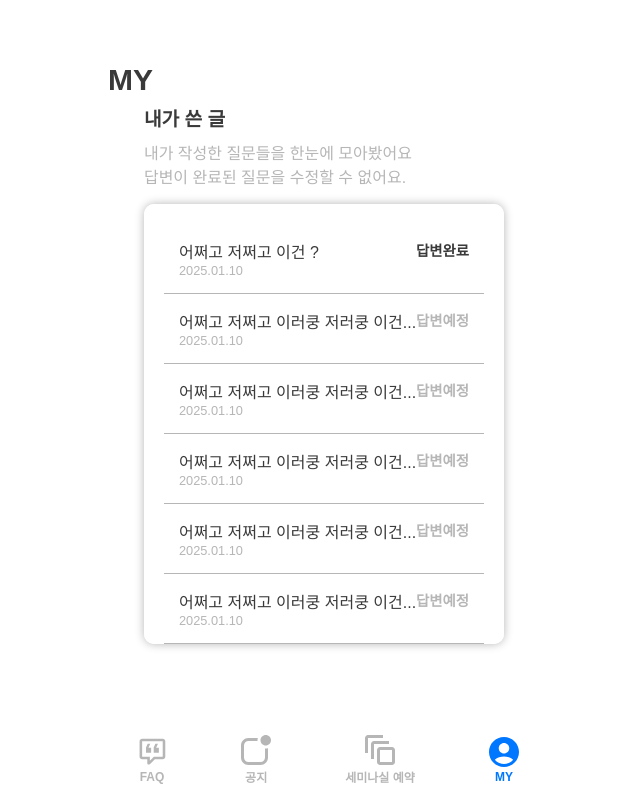
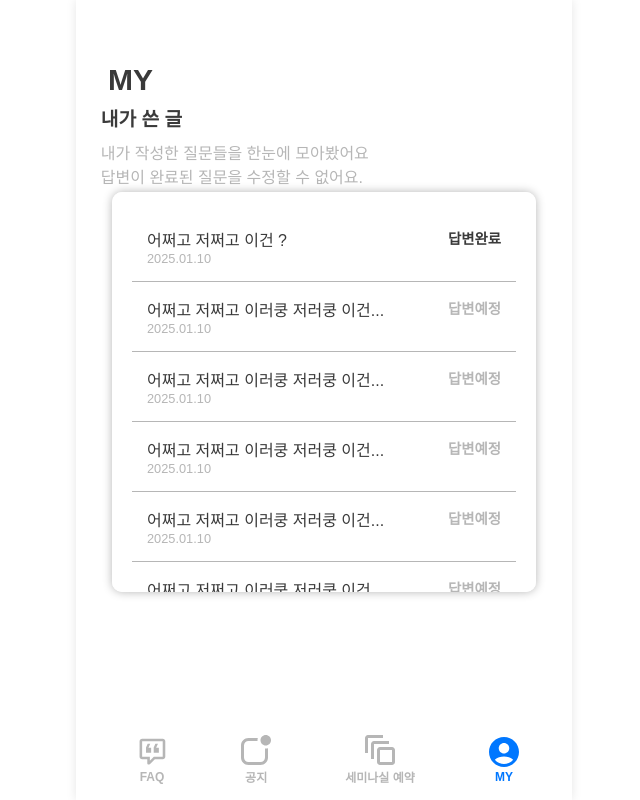
Before and after one commit to ComNCheck/ComNCheck-FE, a Next.js app: page /my/writingCheck in a window 1280 px wide. Shown: the whole page, without its empty margins (316-956 px from the left). Built offline with nearby package versions, Linux system fonts and the light colour scheme; a web font is replaced by a local one.

Commit message:
fix:ui문제 복구

```diff
--- a/src/app/layout.tsx
+++ b/src/app/layout.tsx
@@ -35,7 +35,7 @@ export default function RootLayout({
             ) : (
               <Container>
                 {!shouldHide && <HeaderNavbar />}
-                {children}
+                <MobileWapper>{children}</MobileWapper>
                 {!shouldHide && <BottomNavbar />}
               </Container>
             )}
--- a/src/app/login/first/page.tsx
+++ b/src/app/login/first/page.tsx
@@ -7,6 +7,8 @@ const Wrapper = styled.div`
   display: flex;
   flex-direction: column;
   align-items: center;
+  justify-content: center;
+  height: 100vh;
 `;
 const Logo = styled.img`
   width: 7.8125rem;
--- a/src/app/login/page.tsx
+++ b/src/app/login/page.tsx
@@ -7,6 +7,8 @@ const Wrapper = styled.div`
   display: flex;
   flex-direction: column;
   align-items: center;
+  justify-content: center;
+  height: 100vh;
 `;
 const Logo = styled.img`
   width: 7.8125rem;
--- a/src/app/my/question/page.tsx
+++ b/src/app/my/question/page.tsx
@@ -50,15 +50,14 @@ const Container = styled.div`
   display: flex;
   flex-direction: column;
   width: 90%;
-  max-width: 31rem;
   position: relative;
+  top: 11rem;
 `;
 
 const FormWrapper = styled.div`
   display: flex;
   flex-direction: column;
   align-items: center;
-  margin-top: 3rem;
 `;
 const Form = styled.div`
   width: 95%;
--- a/src/app/my/writingCheck/page.tsx
+++ b/src/app/my/writingCheck/page.tsx
@@ -103,21 +103,19 @@ export default function WritingCheck() {
 const Container = styled.div`
   display: flex;
   flex-direction: column;
-  //width: 90%;
-  //position: relative;
-  padding-top: 3rem;
+  width: 90%;
+  position: relative;
+  top: 12rem;
 `;
 
 const FormWrapper = styled.div`
   display: flex;
   flex-direction: column;
   align-items: center;
-  width: 100%;
 `;
 const Form = styled.div`
-  //width: 95%;
-
-  max-height: 55vh;
+  width: 95%;
+  height: 25rem;
   padding: 20px;
   background-color: white;
   border-radius: 10px;
--- a/src/app/signup/complete/page.tsx
+++ b/src/app/signup/complete/page.tsx
@@ -8,7 +8,8 @@ const Wrapper = styled.div`
   display: flex;
   flex-direction: column;
   align-items: center;
-  justify-content: space-around;
+  justify-content: center;
+  height: 100vh;
 `;
 const Header = styled.div`
   height: 4rem;
@@ -51,7 +52,7 @@ export default function Complete() {
       <Logo src="/logo.png"></Logo>
       <Message>회원가입이 완료되었습니다</Message>
       <Message>학부 소식을 빠르게 받아보세요!</Message>
-      <NextBtn />
+      <NextBtn onClick={() => router.push("/")} />
     </Wrapper>
   );
 }
--- a/src/app/signup/page.tsx
+++ b/src/app/signup/page.tsx
@@ -17,6 +17,8 @@ const Wrapper = styled.div`
   display: flex;
   flex-direction: column;
   align-items: center;
+  justify-content: center;
+  height: 100vh;
 `;
 const Header = styled.div`
   height: 4rem;
@@ -42,7 +44,7 @@ const Logo = styled.img`
   height: 1.99269rem;
 `;
 const Title = styled.div`
-  margin: 7rem 0 2.56rem 0;
+  margin: 3.5rem 0 2.56rem 0;
   color: ${theme.colors.text};
   font-family: Inter;
   font-size: 1.25rem;
--- a/src/components/SubHeader.tsx
+++ b/src/components/SubHeader.tsx
@@ -20,7 +20,6 @@ export default function SubHeader({ title, description }: SubHeaderProps) {
 
 const Header = styled.div`
   position: fixed;
-  height: 3rem;
   top: 6.5rem;
   width: calc(100% - 4rem);
   max-width: 27rem;
```
